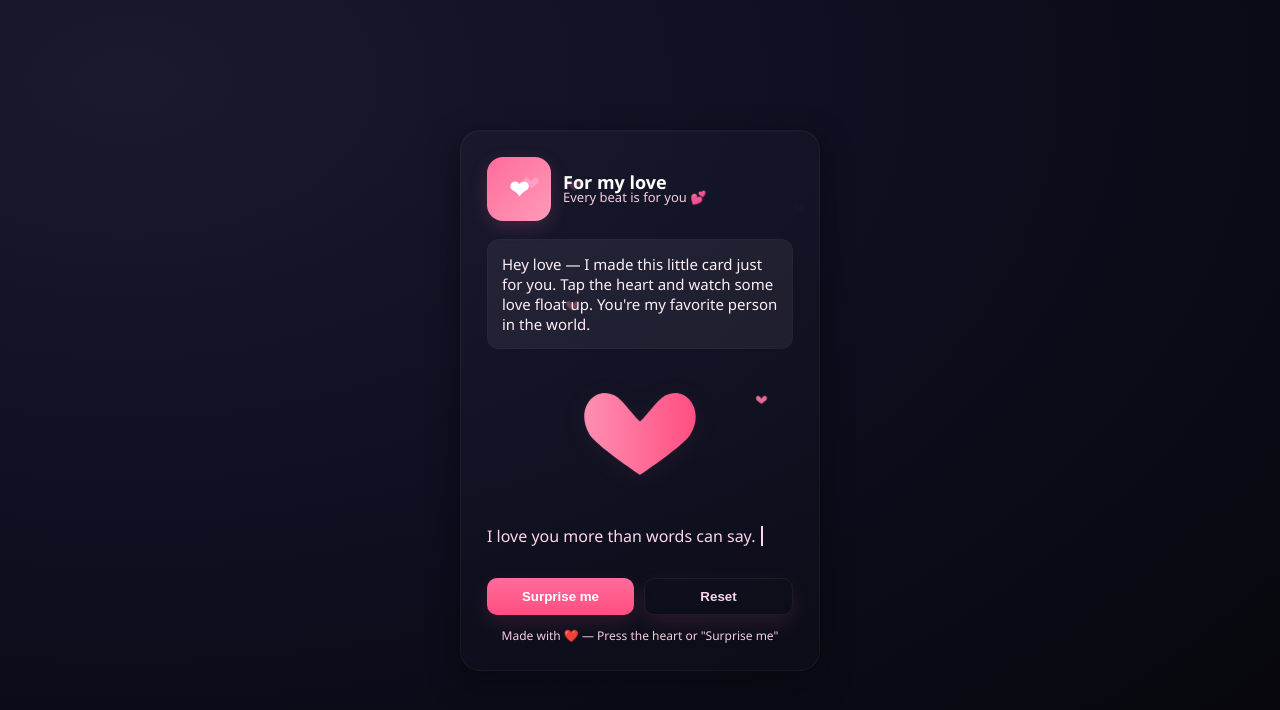
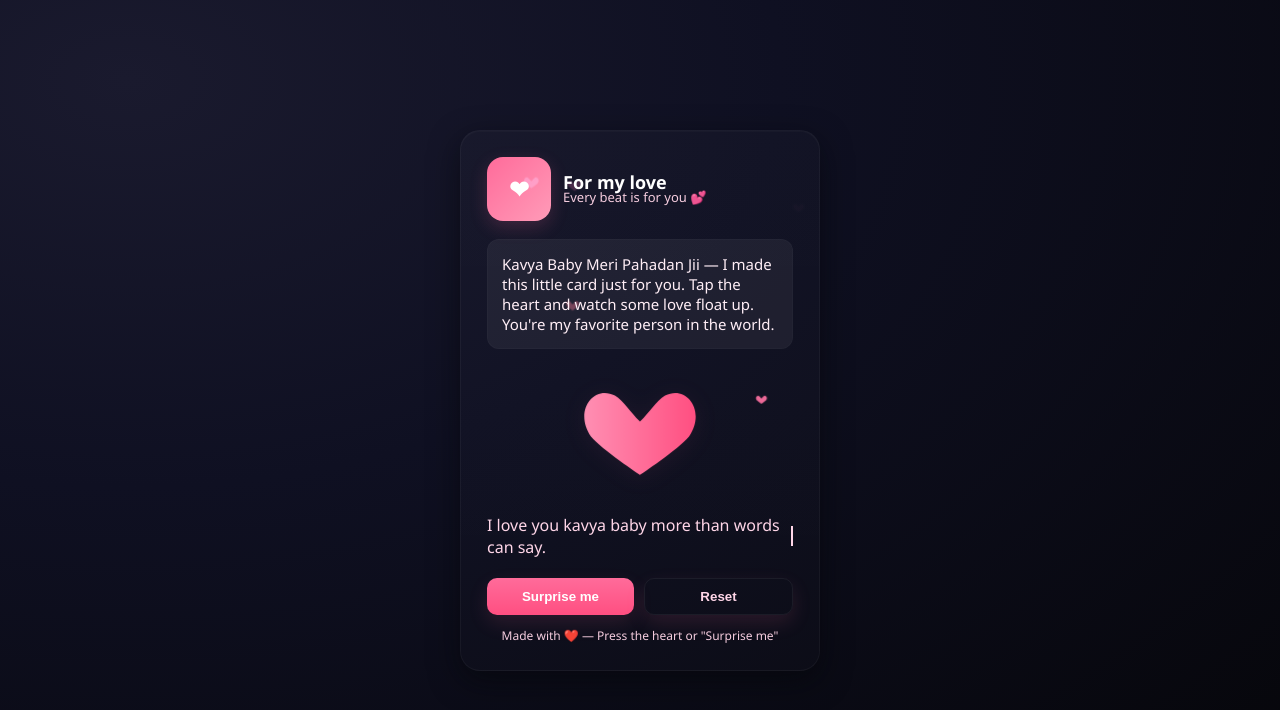
Before and after one commit to omktiwari42/project1, a plain HTML site: page index.html in a window 1280 px wide. Drawn offline with Linux system fonts and the light colour scheme.

Commit message:
Update index.html

```diff
--- a/index.html
+++ b/index.html
@@ -86,7 +86,7 @@
       </div>
 
       <div class="message">
-        <p>Hey love — I made this little card just for you. Tap the heart and watch some love float up. You're my favorite person in the world.</p>
+        <p>Kavya Baby Meri Pahadan Jii — I made this little card just for you. Tap the heart and watch some love float up. You're my favorite person in the world.</p>
       </div>
 
       <div class="big-heart">
@@ -168,7 +168,7 @@
 
     // typed message animation
     const messages = [
-      "I love you more than words can say.",
+      "I love you kavya baby more than words can say.",
       "You make my days brighter.",
       "Forever yours, always.",
       "Thank you for being you."
```
